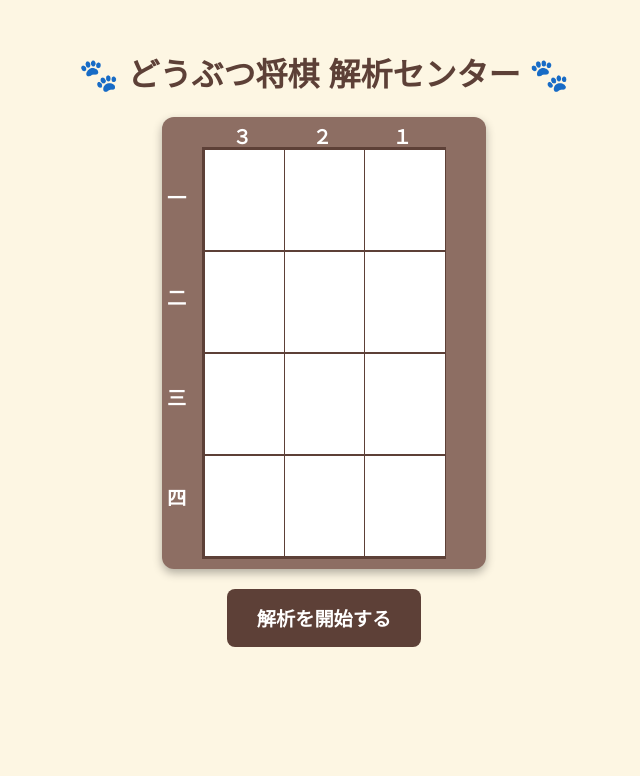
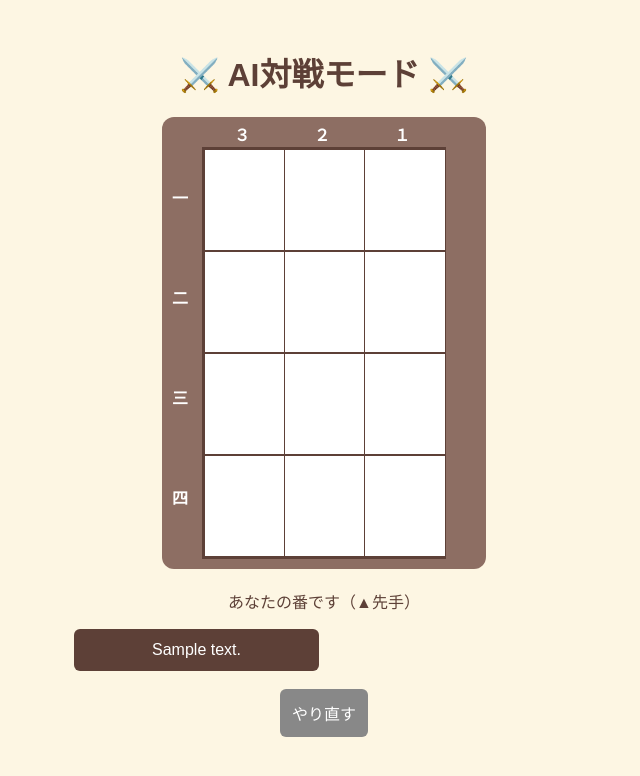
Before and after one commit to O-kagami/DobutsuShogi, a Flask app: template templates/index.html in a window 1280 px wide. Shown: the top 776 px of the page, without its empty margins (316-956 px from the left). Run offline with Flask 3, Linux system fonts and the light colour scheme; the template is opened without the code that fills it: most values are stand-ins (such as "Sample title", 1, 10 or a date in 2020).

Commit message:
プログレスバーなし

```diff
--- a/main.py
+++ b/main.py
@@ -1,65 +1,109 @@
 import time
-from flask import Flask, render_template, jsonify
+from flask import Flask, render_template, request, jsonify, session
 from game_state import DobutsuShogiState
 from analyzer import simple_analysis, memo
 
 app = Flask(__name__)
+app.secret_key = "taiki_shogi_secret_key"
 
 def get_piece_emoji(piece):
-    mapping = {1:"🦁", 2:"🦒", 3: "🐘", 4: "🐥", 5: "🐔", -1: "▽🦁", -2: "▽🦒", -3: "▽🐘", -4: "▽🐥", 0: ""}
+    mapping = {
+        1:"🦁", 2:"🦒", 3: "🐘", 4: "🐥", 5: "🐔",
+        -1: "▽🦁", -2: "▽🦒", -3: "▽🐘", -4: "▽🐥", -5: "▽🐔",
+        0: ""
+    }
     return mapping.get(piece, "")
 
-def format_kifu_web(path, start_turn=1):
-    """Web表示用に棋譜を整形（通し番号付き）"""
+def format_single_move(move, p_type, turn):
     piece_names = {1: "🦁", 2: "🦒", 3: "🐘", 4: "🐥", 5: "🐔"}
     cols = ["３", "２", "１"]
     rows = ["一", "二", "三", "四"]
-    kifu_steps = []
-    current_turn = start_turn
-    for i, (move, p_type) in enumerate(path):
-        turn_mark = "▲" if current_turn == 1 else "△"
-        p_emoji = piece_names.get(p_type, "？")
-        tr, tc = (move[3], move[4]) if move[0] == 'move' else (move[2], move[3])
-        target_pos = f"{cols[tc]}{rows[tr]}"
-        action = "打" if move[0] == 'drop' else ""
-        # 「1: ▲３二🦁」という形式にする
-        kifu_steps.append(f"{i+1:2d}: {turn_mark}{target_pos}{p_emoji}{action}")
-        current_turn *= -1
-    return kifu_steps
+    turn_mark = "▲" if turn == 1 else "△"
+    p_emoji = piece_names.get(p_type, "？")
+    tr, tc = (move[3], move[4]) if move[0] == 'move' else (move[2], move[3])
+    target_pos = f"{cols[tc]}{rows[tr]}"
+    action = "打" if move[0] == 'drop' else ""
+    return f"{turn_mark}{target_pos}{p_emoji}{action}"
+
+# 🌟 セッション保存用のヘルパー（数値キーを文字列にする）
+def serialize_hand(hand):
+    return {str(k): v for k, v in hand.items()}
+
+# 🌟 復元用のヘルパー（文字列キーを数値に戻す）
+def deserialize_hand(hand):
+    return {int(k): v for k, v in hand.items()}
 
 @app.route('/')
 def index():
     state = DobutsuShogiState()
-    return render_template('index.html', board=state.board, get_emoji=get_piece_emoji)
+    session['board'] = state.board
+    session['turn'] = state.turn
+    session['hand_p1'] = serialize_hand(state.hand_p1) # 🌟 修正
+    session['hand_p2'] = serialize_hand(state.hand_p2) # 🌟 修正
 
-@app.route('/analyze', methods=['POST'])
-def analyze():
-    state = DobutsuShogiState()
-    memo.clear()
     moves = state.get_legal_moves()
-    best_score = -float('inf') if state.turn == 1 else float('inf')
-    best_path = []
+    move_options = []
+    for i, m in enumerate(moves):
+        p_type = abs(state.board[m[1]][m[2]]) if m[0] == 'move' else m[1]
+        move_options.append({"id": i, "text": format_single_move(m, p_type, state.turn)})
 
-    start_time = time.time()
-    for m in moves:
-        next_s = state.make_move(m)
-        p_type = abs(state.board[m[1]][m[2]]) if m[0] == 'move' else m[1]
-        score, path = simple_analysis(next_s, 4)
+    return render_template('index.html', board=state.board, move_options=move_options, get_emoji=get_piece_emoji)
 
-        full_path = [(m, p_type)] + path
-        if (state.turn == 1 and score > best_score) or (state.turn == -1 and score < best_score):
-            best_score = score
-            best_path = full_path
+@app.route('/battle', methods=['POST'])
+def battle():
+    try: # 🌟 エラー内容を捕捉できるようにする
+        data = request.json
+        move_idx = int(data.get('move_idx'))
 
-    end_time = time.time()
-    result_text = '先手必勝 🔴' if best_score == 1 else '後手必勝 🔵' if best_score == -1 else '引き分け ⚪'
-    kifu = format_kifu_web(best_path, state.turn)
+        state = DobutsuShogiState(
+            board=session['board'],
+            hand_p1=deserialize_hand(session['hand_p1']), # 🌟 修正
+            hand_p2=deserialize_hand(session['hand_p2']), # 🌟 修正
+            turn=session['turn']
+        )
 
-    return jsonify({
-        "result": result_text,
-        "time": round(end_time - start_time, 2),
-        "kifu": kifu
-    })
+        moves = state.get_legal_moves()
+        state = state.make_move(moves[move_idx])
+
+        winner = state.decide_winner()
+        if winner != 0:
+            return jsonify({"board": state.board, "winner": winner})
+
+        memo.clear()
+        ai_moves = state.get_legal_moves()
+        if not ai_moves:
+            return jsonify({"board": state.board, "winner": 1})
+
+        best_score = float('inf')
+        best_move = ai_moves[0]
+        for m in ai_moves:
+            score, _ = simple_analysis(state.make_move(m), 4)
+            if score < best_score:
+                best_score = score
+                best_move = m
+
+        state = state.make_move(best_move)
+        winner = state.decide_winner()
+
+        session['board'] = state.board
+        session['turn'] = state.turn
+        session['hand_p1'] = serialize_hand(state.hand_p1) # 🌟 修正
+        session['hand_p2'] = serialize_hand(state.hand_p2) # 🌟 修正
+
+        next_moves = state.get_legal_moves()
+        next_options = []
+        for i, m in enumerate(next_moves):
+            p_type = abs(state.board[m[1]][m[2]]) if m[0] == 'move' else m[1]
+            next_options.append({"id": i, "text": format_single_move(m, p_type, state.turn)})
+
+        return jsonify({
+            "board": state.board,
+            "winner": winner,
+            "next_options": next_options
+        })
+    except Exception as e:
+        print(f"Server Error: {e}") # ターミナルにエラー内容を表示
+        return jsonify({"error": str(e)}), 500
 
 if __name__ == "__main__":
     app.run(debug=True)
--- a/templates/index.html
+++ b/templates/index.html
@@ -2,158 +2,112 @@
 <html lang="ja">
 <head>
     <meta charset="UTF-8">
-    <title>どうぶつ将棋 解析センター</title>
+    <title>Taiki's どうぶつ将棋 Battle</title>
     <style>
-        body { font-family: 'Helvetica Neue', Arial, sans-serif; text-align: center; background-color: #fdf6e3; padding: 20px; color: #5d4037; }
+        body { font-family: sans-serif; text-align: center; background-color: #fdf6e3; padding: 20px; color: #5d4037; }
+        .board-container { position: relative; display: inline-block; padding: 30px 40px 10px 40px; background: #8d6e63; border-radius: 12px; }
+        .label-cols { position: absolute; top: 5px; left: 40px; display: flex; width: 240px; justify-content: space-around; color: white; font-weight: bold; }
+        .label-rows { position: absolute; left: 10px; top: 30px; display: flex; flex-direction: column; height: 400px; justify-content: space-around; color: white; font-weight: bold; }
+        .board { display: grid; grid-template-columns: repeat(3, 80px); background: #e0c080; border: 2px solid #5d4037; }
+        .cell { width: 80px; height: 100px; border: 1px solid #5d4037; display: flex; align-items: center; justify-content: center; font-size: 2.5rem; background: white; }
 
-        /* 盤面を囲むエリア（座標用） */
-        .board-container {
-            position: relative;
-            display: inline-block;
-            padding: 30px 40px 10px 40px; /* 上・右・下・左の余白 */
-            background: #8d6e63;
-            border-radius: 12px;
-            box-shadow: 0 4px 10px rgba(0,0,0,0.3);
-            margin-bottom: 20px;
-        }
-
-        /* 筋ラベル（３ ２ １） */
-        .label-cols {
-            position: absolute;
-            top: 5px;
-            left: 40px;
-            display: flex;
-            width: 240px;
-            justify-content: space-around;
-            color: white;
-            font-weight: bold;
-            font-size: 1.2rem;
-        }
-
-        /* 段ラベル（一 二 三 四） */
-        .label-rows {
-            position: absolute;
-            left: 5px;
-            top: 30px;
-            display: flex;
-            flex-direction: column;
-            height: 400px;
-            justify-content: space-around;
-            color: white;
-            font-weight: bold;
-            font-size: 1.2rem;
-        }
-
-        .board {
-            display: grid;
-            grid-template-columns: repeat(3, 80px);
-            background: #e0c080;
-            border: 2px solid #5d4037;
-        }
-
-        .cell {
-            width: 80px;
-            height: 100px;
-            border: 1px solid #5d4037;
-            display: flex;
-            align-items: center;
-            justify-content: center;
-            font-size: 2.5rem;
-            background: white;
-        }
-
-        .btn-analyze {
-            padding: 15px 30px;
-            font-size: 1.2rem;
-            background: #5d4037;
-            color: white;
-            border: none;
-            border-radius: 8px;
-            cursor: pointer;
-            font-weight: bold;
-        }
-
-        .btn-analyze:hover { background: #795548; }
-        .btn-analyze:disabled { background: #ccc; }
-
-        #result-area {
-            margin-top: 30px;
-            padding: 20px;
-            border-radius: 8px;
-            background: white;
-            display: none;
-            max-width: 300px;
-            margin-left: auto;
-            margin-right: auto;
-            box-shadow: 0 2px 5px rgba(0,0,0,0.1);
-        }
-
-        .kifu-list {
-            text-align: left;
-            font-family: monospace;
-            font-size: 1.1rem;
-            line-height: 1.6;
-        }
+        .controls { margin-top: 20px; max-width: 500px; margin-left: auto; margin-right: auto; }
+        .move-grid { display: grid; grid-template-columns: repeat(2, 1fr); gap: 10px; margin-top: 15px; }
+        button { padding: 12px; background: #5d4037; color: white; border: none; border-radius: 6px; cursor: pointer; font-size: 1rem; }
+        button:hover { background: #795548; }
+        button:disabled { background: #ccc; cursor: not-allowed; }
+        #ai-thinking { display: none; color: #d32f2f; font-weight: bold; margin: 10px; }
     </style>
 </head>
 <body>
-    <h1>🐾 どうぶつ将棋 解析センター 🐾</h1>
+    <h1>⚔️ AI対戦モード ⚔️</h1>
 
     <div class="board-container">
-        <div class="label-cols">
-            <span>３</span><span>２</span><span>１</span>
-        </div>
-        <div class="label-rows">
-            <span>一</span><span>二</span><span>三</span><span>四</span>
-        </div>
-
-        <div class="board">
+        <div class="label-cols"><span>３</span><span>２</span><span>１</span></div>
+        <div class="label-rows"><span>一</span><span>二</span><span>三</span><span>四</span></div>
+        <div id="board" class="board">
             {% for r in range(4) %}{% for c in range(3) %}
                 <div class="cell">{{ get_emoji(board[r][c]) }}</div>
             {% endfor %}{% endfor %}
         </div>
     </div>
 
-    <br>
-    <button class="btn-analyze" id="analyze-btn" onclick="startAnalysis()">解析を開始する</button>
-
-    <div id="loading" style="display:none; margin-top:15px; font-weight: bold;">🤖 AIが全手順を計算中...</div>
-
-    <div id="result-area">
-        <h2 id="res-score" style="margin-top:0;" aria-label="解析結果のスコア"></h2>
-        <p id="res-time" style="color: #888;"></p>
-        <hr>
-        <h3 style="margin-bottom: 10px;">📜 最善の手順</h3>
-        <div class="kifu-list" id="res-kifu"></div>
+    <div class="controls">
+        <p id="status-text">あなたの番です（▲先手）</p>
+        <div id="ai-thinking">🤖 AIが考え中...</div>
+        <div id="move-buttons" class="move-grid">
+            {% for move in move_options %}
+                <button onclick="playTurn({{ move.id }})">{{ move.text }}</button>
+            {% endfor %}
+        </div>
+        <br>
+        <button onclick="location.reload()" style="background:#888;">やり直す</button>
     </div>
 
     <script>
-        async function startAnalysis() {
-            const btn = document.getElementById('analyze-btn');
-            const loading = document.getElementById('loading');
-            const resultArea = document.getElementById('result-area');
+        async function playTurn(idx) {
+            const btnArea = document.getElementById('move-buttons');
+            const thinking = document.getElementById('ai-thinking');
+            const status = document.getElementById('status-text');
 
-            btn.disabled = true;
-            loading.style.display = 'block';
-            resultArea.style.display = 'none';
+            // UIのロック
+            btnArea.style.pointerEvents = 'none';
+            btnArea.style.opacity = '0.5';
+            thinking.style.display = 'block';
+            status.innerText = "AIが考えています...";
 
             try {
-                const response = await fetch('/analyze', { method: 'POST' });
+                const response = await fetch('/battle', {
+                    method: 'POST',
+                    headers: { 'Content-Type': 'application/json' },
+                    body: JSON.stringify({ move_idx: idx })
+                });
                 const data = await response.json();
 
-                document.getElementById('res-score').innerText = data.result;
-                document.getElementById('res-time').innerText = "計算時間: " + data.time + "秒";
+                updateDisplay(data);
+            } catch (e) {
+                alert("通信エラーが発生しました。");
+            } finally {
+                btnArea.style.pointerEvents = 'auto';
+                btnArea.style.opacity = '1';
+                thinking.style.display = 'none';
+                status.innerText = "あなたの番です（▲先手）";
+            }
+        }
 
-                const kifuDiv = document.getElementById('res-kifu');
-                kifuDiv.innerHTML = data.kifu.map(line => `<div>${line}</div>`).join('');
+        function updateDisplay(data) {
+            // 盤面の更新
+            const boardDiv = document.getElementById('board');
+            boardDiv.innerHTML = '';
+            const emojis = {1:"🦁", 2:"🦒", 3: "🐘", 4: "🐥", 5: "🐔", "-1": "▽🦁", "-2": "▽🦒", "-3": "▽🐘", "-4": "▽🐥", "-5": "▽🐔", 0: ""};
 
-                resultArea.style.display = 'block';
-            } catch (e) {
-                alert("エラーが発生しました。");
-            } finally {
-                btn.disabled = false;
-                loading.style.display = 'none';
+            data.board.forEach(row => {
+                row.forEach(cell => {
+                    const div = document.createElement('div');
+                    div.className = 'cell';
+                    div.innerText = emojis[cell] || (cell < 0 ? emojis[cell.toString()] : "");
+                    boardDiv.appendChild(div);
+                });
+            });
+
+            // 勝敗判定
+            if (data.winner !== 0) {
+                setTimeout(() => {
+                    alert(data.winner === 1 ? "🎉 あなたの勝ちです！おめでとう！" : "😱 AIの勝ちです！");
+                    location.reload();
+                }, 100);
+                return;
             }
+
+            // ボタンの更新
+            const btnContainer = document.getElementById('move-buttons');
+            btnContainer.innerHTML = '';
+            data.next_options.forEach(opt => {
+                const btn = document.createElement('button');
+                btn.innerText = opt.text;
+                btn.onclick = () => playTurn(opt.id);
+                btnContainer.appendChild(btn);
+            });
         }
     </script>
 </body>
```
